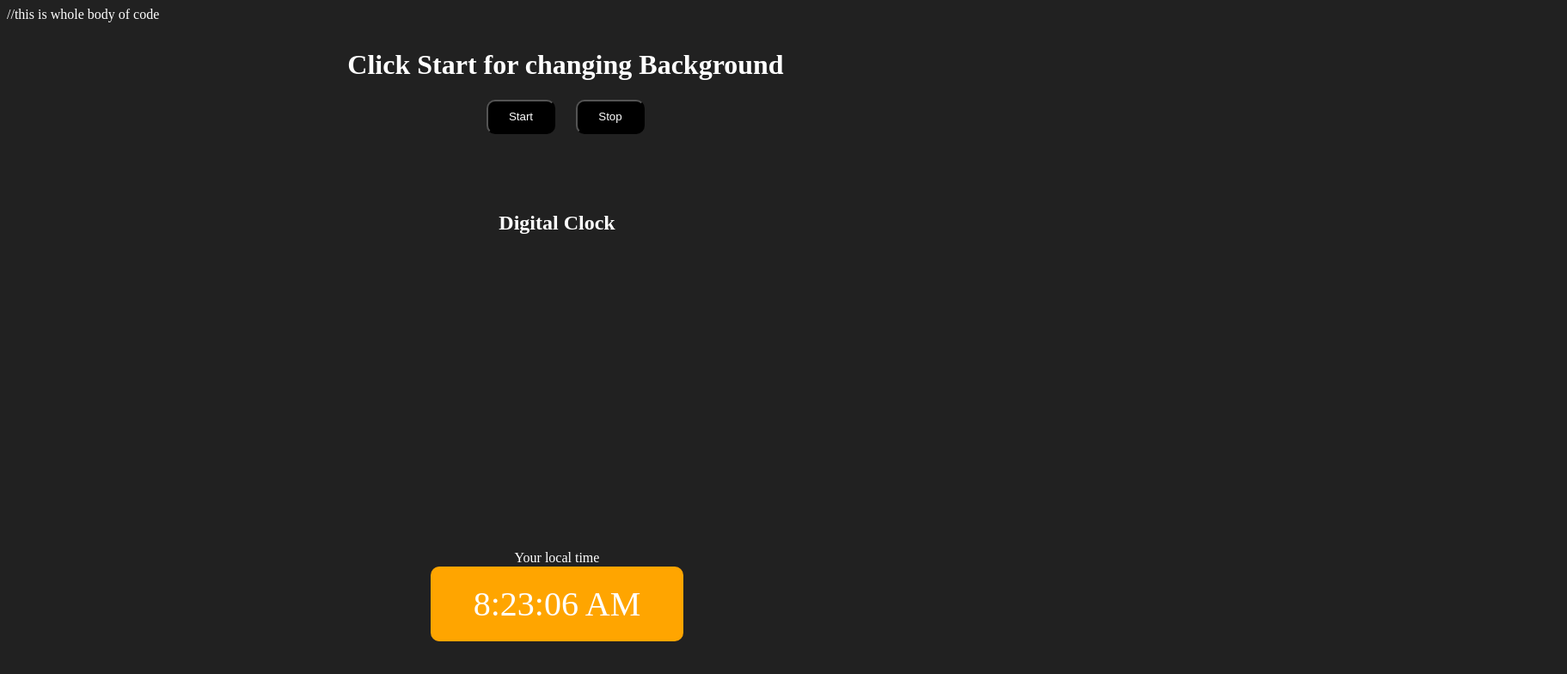
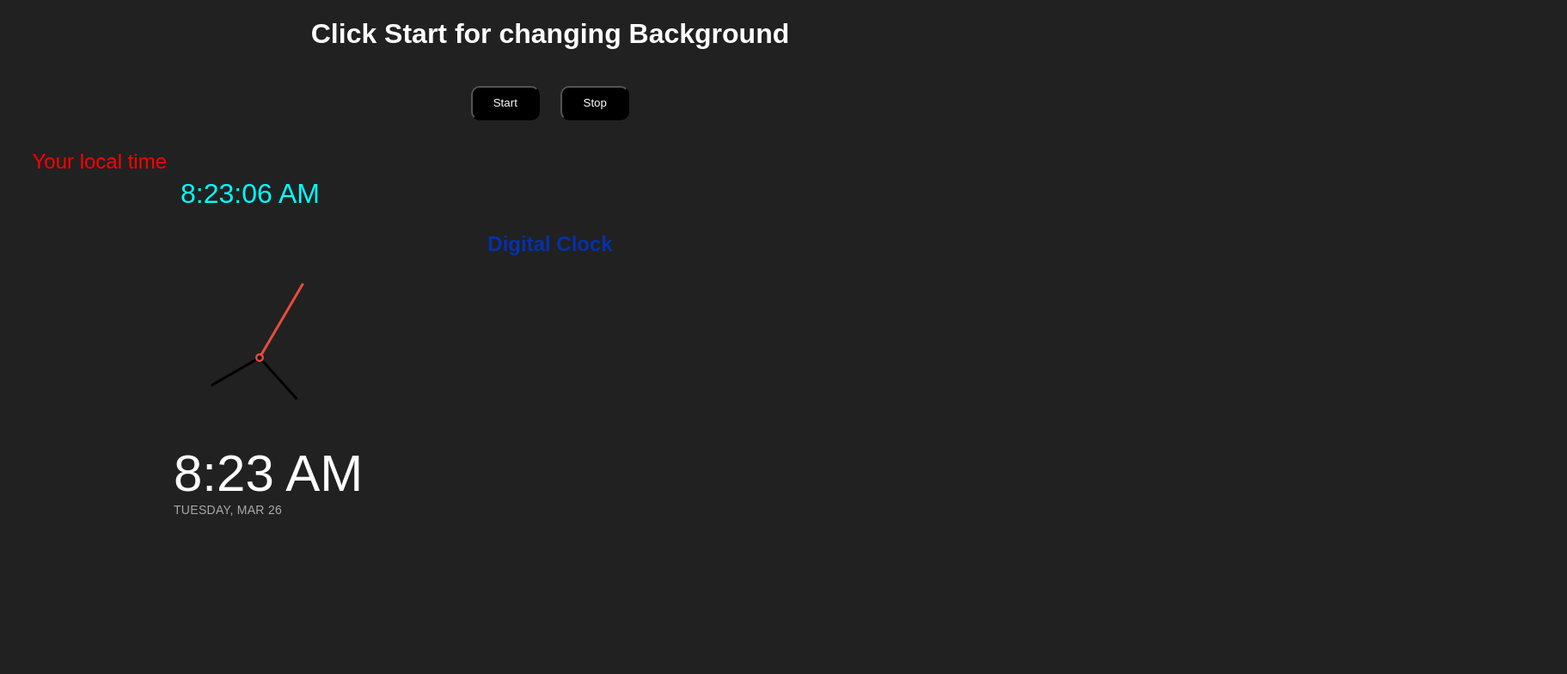
Before and after one commit to Amanc77/JavaScript-Project, a plain HTML site: page 15 basic project/7. Digital Clock/index.html in a window 1280 px wide. Shown: the whole page at 86% size, 1823 px wide, since content can reach past the window. Drawn offline with Linux system fonts and the light colour scheme.

Commit message:
made it prefect

```diff
--- a/15 basic project/7. Digital Clock/index.html
+++ b/15 basic project/7. Digital Clock/index.html
@@ -7,16 +7,38 @@
     <link rel="stylesheet" href="style.css">
 </head>
 <body>
-//this is whole body of code
+
   <div class="buttons">
     <h1>Click Start for changing Background</h1>
       <button class="start">Start</button>
       <button class="stop">Stop</button>
   </div>
-    <nav>
-        <h1>Digital Clock</h1>
+    <nav class="digital">
+        <h1  >Digital Clock</h1>
     </nav>
-    <div class="center">
+    <!-- theme -->
+
+
+
+    <div class="toggle">
+
+    <div class="class-container">
+      <div class="clock">
+          <div class="needle hour"></div>
+          <div class="needle minute"></div>
+          <div class="needle second"></div>
+          <div class="center-point"></div>
+      </div>
+
+      <div class="time"></div>
+      <div class="date"></div>
+  </div>
+
+
+    </div>
+
+    <!-- theme end -->
+    <div class="localtime">
         <div id="banner"><span>Your local time</span></div>
         <div id="clock"></div>
     </div>
--- a/15 basic project/7. Digital Clock/script.js
+++ b/15 basic project/7. Digital Clock/script.js
@@ -35,3 +35,68 @@ let setIntervalID
 stop.addEventListener('click',function(e){
     clearInterval(setIntervalID)
 })
+
+
+
+// Theme clock
+
+const hourEl = document.querySelector('.hour')
+const minuteEl = document.querySelector('.minute')
+const secondEl = document.querySelector('.second')
+const timeEl = document.querySelector('.time')
+const dateEl = document.querySelector('.date')
+const toggle = document.querySelector('.toggle')
+
+const days = ["Sunday", "Monday", "Tuesday", "Wednesday", "Thursday", "Friday", "Saturday"];
+const months = ["Jan", "Feb", "Mar", "Apr", "May", "Jun", "Jul", "Aug", "Sep", "Oct", "Nov", "Dec"];
+
+toggle.addEventListener('click', (e) => {
+    const html = document.querySelector('html')
+    if (html.classList.contains('dark')) {
+        html.classList.remove('dark')
+        e.target.innerHTML = 'Dark mode'
+    } else {
+        html.classList.add('dark')
+        e.target.innerHTML = 'Light mode'
+    }
+})
+
+function setTime() {
+    const time = new Date();
+    const month = time.getMonth()
+    const day = time.getDay()
+    const date = time.getDate()
+    const hours = time.getHours()
+    const hoursForClock = hours >= 13 ? hours % 12 : hours;
+    const minutes = time.getMinutes()
+    const seconds = time.getSeconds()
+    const ampm = hours >= 12 ? 'PM' : 'AM'
+    const anpm = hours >=16
+    const abcd = 'efgh'
+
+    hourEl.style.transform = `translate(-50%, -100%) rotate(${scale(hoursForClock, 0, 12, 0, 360)}deg)`
+    minuteEl.style.transform = `translate(-50%, -100%) rotate(${scale(minutes, 0, 60, 0, 360)}deg)`
+    secondEl.style.transform = `translate(-50%, -100%) rotate(${scale(seconds, 0, 60, 0, 360)}deg)`
+
+    timeEl.innerHTML = `${hoursForClock}:${minutes < 10 ? `0${minutes}` : minutes} ${ampm}`
+    dateEl.innerHTML = `${days[day]}, ${months[month]} <span class="circle">${date}</span>`
+}
+
+// StackOverflow https://stackoverflow.com/questions/10756313/javascript-jquery-map-a-range-of-numbers-to-another-range-of-numbers
+const scale = (num, in_min, in_max, out_min, out_max) => {
+    return (num - in_min) * (out_max - out_min) / (in_max - in_min) + out_min;
+}
+
+setTime()
+
+setInterval(setTime, 1000)
+
+//this is not use in this code
+
+if ( 5 > 8 ){
+    console.log(` i am aman kumar chaurasiya `)
+}
+
+else{
+    console.log(`you are not eligible for next exam so focouse on only your coding skill `)
+}
--- a/15 basic project/7. Digital Clock/style.css
+++ b/15 basic project/7. Digital Clock/style.css
@@ -1,53 +1,183 @@
+/* General styles */
 body {
     width: 100vw;
-    height: 100vh;
+    height: 100%;
     background-color: #212121;
     color: #fff;
-
+    font-family: 'Heebo', sans-serif; /* Applying font family for the entire body */
+    margin: 0; /* Resetting default margin */
+    overflow-x: hidden;
+    overflow-y: auto;
 }
 
 .center {
     display: flex;
-    height: 100vh;
     justify-content: center;
     align-items: center;
     flex-direction: column;
+    height: 100vh;
+}
+
+nav h1 {
+    text-align: center;
+    padding-top: 80px;
+    margin-bottom: 20px;
+}
+
+.buttons {
+    width: 100%;
+    text-align: center;
+}
+
+.start, .stop {
+    height: 40px;
+    width: 80px;
+    margin: 20px 10px; /* Adjusted margin for buttons */
+    border-radius: 10px;
+    color: white;
+    background-color: black;
+}
+.localtime{
+    color: red;
+    position:relative;
+    transform: translate(245px,-430px)
+}
+#clock{
+    max-width: 100px;
+    padding-top: 10px;
+    padding-left: 10px;
+   scale: 2;
+    color: aqua
 
 }
-#clock {
-    font-size: 40px;
-    background-color: orange;
-    padding: 20px 50px;
-    margin-top: 1px;
-    border-radius: 10px;
+#banner{
+
+    scale: 1.5;
+    margin-left: 90px;
+    margin-bottom: 5px
 
 }
 
- nav h1 {
-    text-align: center;
-    padding-top: 80px;
-    margin-bottom: 20px;
+.digital{
+    margin-top: 20px;
+    transform: translateY(10px);
+
+    color: rgb(6, 49, 168)
+
 
 }
 
-.buttons {
+/* Theme clock */
+@import url('https://fonts.googleapis.com/css?family=Heebo:300&display=swap');
 
-    top: 0;
-    left: 0;
-    width: 100%;
-    height: 100px;
-    background:transparent;
-    padding: 10px;
-    text-align: center;
+:root {
+    --primary-color: #000;
+    --secondary-color: #fff;
 }
 
-.start,
-.stop {
-    height: 40px;
-    border-radius: 10px;
-    margin: 20px;
-    width: 80px;
-    color: white;
-    background-color: black;
-    margin: 0 10px; /* Add margin between buttons */
+html.dark {
+    --primary-color: #fff;
+    --secondary-color: #333;
+    background-color: #111;
+    color: var(--primary-color);
 }
+
+.clock-container {
+    display: flex;
+    flex-direction: column;
+    justify-content: space-between;
+    align-items: center;
+}
+
+.toggle {
+    cursor: pointer;
+
+    color: var(--secondary-color);
+    border: 0;
+    border-radius: 4px;
+    padding: 8px 12px;
+    position: ;
+    top: 100px;
+    transform: translate(190px);
+}
+
+.toggle:focus {
+    outline: none;
+
+}
+
+.clock {
+    position: relative;
+    width: 200px;
+    height: 200px;
+}
+
+.needle {
+    position: absolute;
+    top: 50%;
+    left: 50%;
+    width: 3px;
+    background-color: var(--primary-color);
+    transform-origin: bottom center;
+    transition: all .5s ease-in;
+}
+
+.needle.hour {
+    height: 65px;
+}
+
+.needle.minute {
+    height: 65px;
+}
+
+.needle.second {
+    height: 100px;
+    background-color: #e74c3c;
+}
+
+.center-point {
+    position: absolute;
+    top: 50%;
+    left: 50%;
+    width: 10px;
+    height: 10px;
+    background-color: #e74c3c;
+    border-radius: 50%;
+    transform: translate(-50%, -50%);
+}
+
+.center-point::after {
+    content: '';
+    position: absolute;
+    top: 50%;
+    left: 50%;
+    width: 5px;
+    height: 5px;
+    background-color: var(--primary-color);
+    border-radius: 50%;
+    transform: translate(-50%, -50%);
+}
+
+.time {
+    font-size: 60px;
+}
+
+.date {
+    font-size: 14px;
+    color: #aaa;
+    letter-spacing: 0.3px;
+    text-transform: uppercase;
+}
+
+.date.circle {
+    display: inline-flex;
+    align-items: center;
+    justify-content: center;
+    width: 18px;
+    height: 18px;
+    font-size: 12px;
+    color: var(--secondary-color);
+    background-color: var(--primary-color);
+    border-radius: 50%;
+    transition: all 0.5s ease-in;
+}
```
Also changed, not shown: 2 other files.
